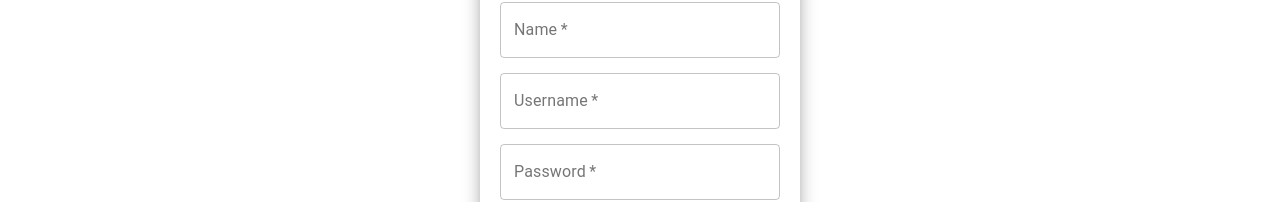
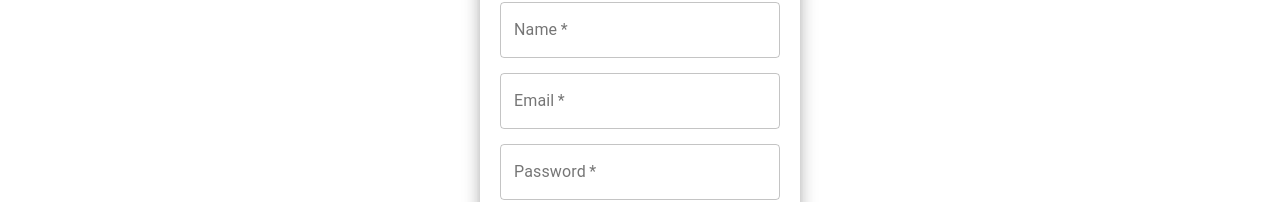
Before and after one commit to 09SinghAnkita/inoteBook_Frontend, a React (Create React App) app: page /signup in a window 1280 px wide. Shown: the part 226-428 px from the top of the page. Built offline with nearby package versions, Linux system fonts and the light colour scheme.

Commit message:
Update Signup.js

```diff
--- a/src/components/Signup.js
+++ b/src/components/Signup.js
@@ -75,8 +75,8 @@ const Signup = (props) => {
           />
           <TextField
             style={formStyle}
-            label="Username"
-            placeholder="Enter username"
+            label="Email"
+            placeholder="Enter Email"
             value={credentials.email}
             onChange={onChange}
             name="email"
```
